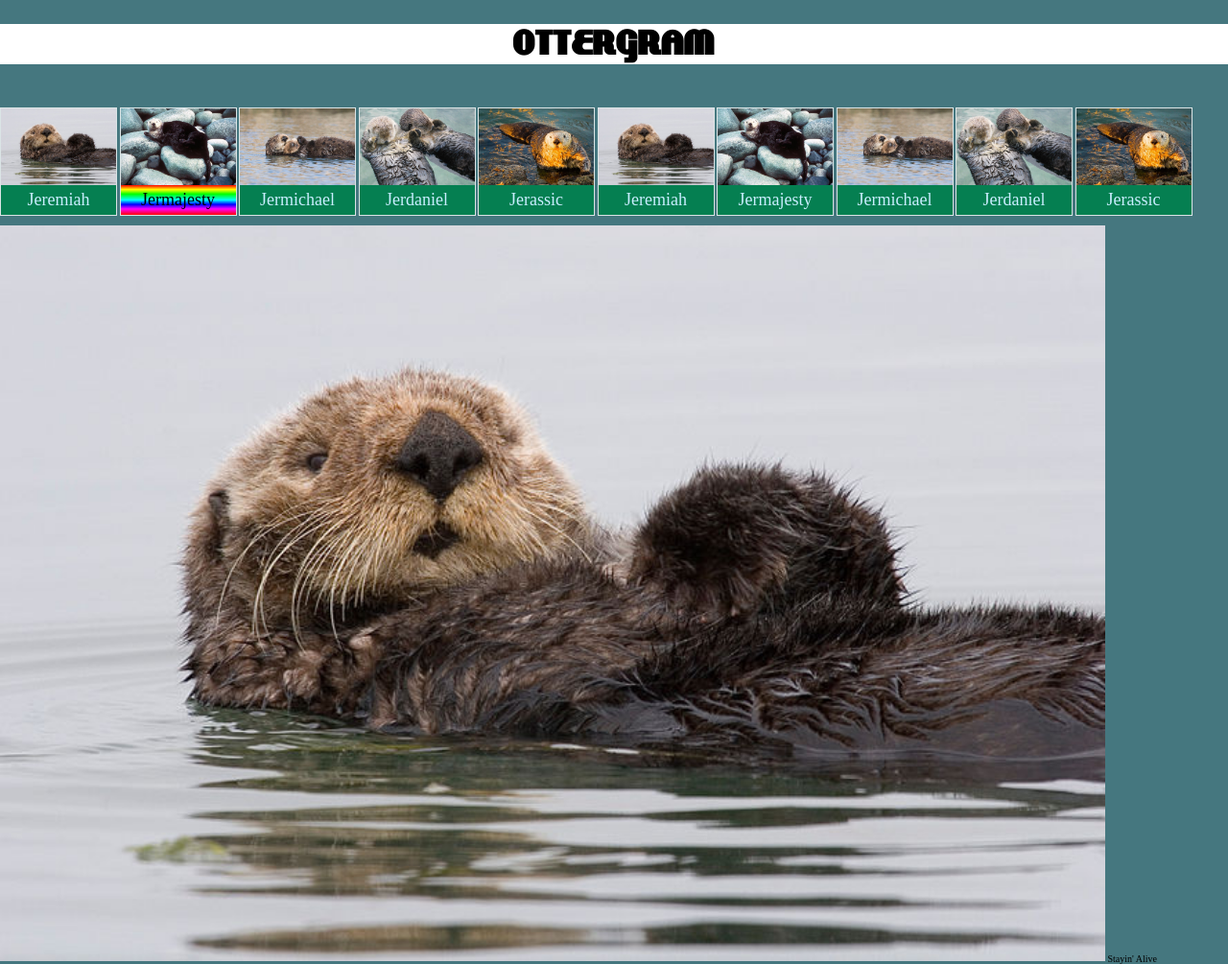
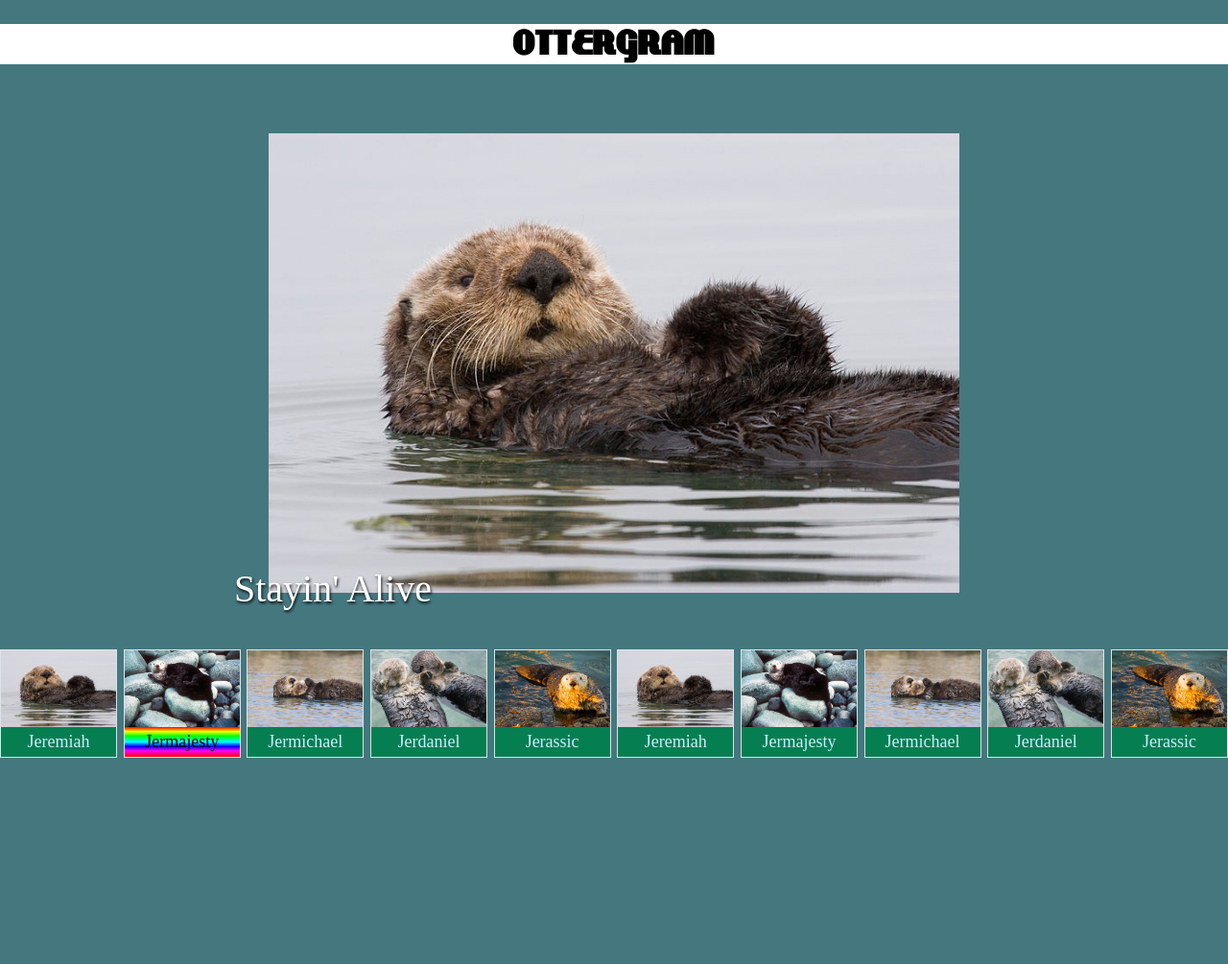
Before and after one commit to SamIAmHarris/OtterGram, a plain HTML site: page index.html in a window 1280 px wide. Shown: the whole page at 96% size. After the commit the page ends 800 px from the top, so only its background shows below. Drawn offline with nearby package versions, Linux system fonts and the light colour scheme.

Commit message:
more work with flexbox. Add multiple flexbox containers to the layout. Also add in a notes.txt doc

```diff
--- a/index.html
+++ b/index.html
@@ -78,8 +78,10 @@
       </ul>
 
       <div class="detail-image-container">
-        <img class="detail-image" src="img/otter1.jpg" alt=""/>
-        <span class="detail-image-title">Stayin' Alive</span>
+        <div class="detail-image-frame">
+          <img class="detail-image" src="img/otter1.jpg" alt=""/>
+          <span class="detail-image-title">Stayin' Alive</span>
+        </div>
       </div>
   </main>
   </body>
--- a/stylesheets/styles.css
+++ b/stylesheets/styles.css
@@ -1,10 +1,22 @@
+@@font-face {
+  font-family: 'airstreamregular';
+  src: url('fonts/Airstream-webfont.eot');
+  src: url('fonts/Airstream-webfont.eot?#iefix') format('embedded-opentype'),
+       url('fonts/Airstream-webfont.woff') format('woff'),
+       url('fonts/Airstream-webfont.ttf') format('truetype'),
+       url('fonts/Airstream-webfont.svg#airstreamregular') format('svg');
+  font-weight: normal;
+  font-style: normal;
+}
+
+
 @font-face {
   font-family: 'lakeshore';
   src: url('fonts/LAKESHOR-webfont.eot');
-  src: url('fonts/LAKESHOR-webfont.eot?iefix') format('embedded-opentype'),
+  src: url('fonts/LAKESHOR-webfont.eot?#iefix') format('embedded-opentype'),
        url('fonts/LAKESHOR-webfont.woff') format('woff'),
-       url('fonts/LAKESHOR-webfont.ttf') format('ttf'),
-       url('fonts/LAKESHOR-webfont.svg'), format('svg');
+       url('fonts/LAKESHOR-webfont.ttf') format('truetype'),
+       url('fonts/LAKESHOR-webfont.svg#lakeshore') format('svg');
   font-weight: normal;
   font-style: normal;
 }
@@ -18,6 +30,24 @@ body {
   flex-direction: column;
   font-size:10px;
   background: rgb(69,119,127);
+}
+
+/* Just two siblings right now in the body flex container
+ flexbox lets us subdivide slex items into flex containers: all about layers
+ working with flexbox you setup things in a non-atomic way (inside out),
+ because you have to setup relationships
+*/
+.main-header {
+  /* flex-grow flex-shrink flex-basis */
+  flex: 0 1 auto;
+}
+
+.main-content {
+  /* flex-grow flex-shrink flex-basis */
+  flex: 1 1 auto;
+  /* these are for this items children. Flex within flex */
+  display: flex;
+  flex-direction: column;
 }
 
 .thumbnail-title {
@@ -36,23 +66,33 @@ body {
 }
 
 .thumbnail-list {
+  flex: 0 1 auto;
   list-style: none;
   padding: 0;
   white-space: nowrap;
   overflow-x: auto;
+  display: flex;
+  justify-content: space-between;
+  /* this tells it to be below the detail image container. Could just
+  put the detail image container higher up in the html but this is a different
+  way to do it*/
+  order: 2;
+}
+
+.detail-image-container {
+  flex: 1 1 auto;
+  display: flex;
+  justify-content: center;
+  align-items: center;
 }
 
 .thumbnail-item {
   border: 1px solid rgb(100%, 100%, 100%);
   border: 1px solid rgba(100%, 100%, 100%, 0.8);
   display: inline-block;
-  width: 120px;
+  min-width: 120px;
+  max-width: 120px;
 }
-
-.thumbnail-item + .thumbnail-item {
-  margin-top: 10px;
-}
-
 
 #jermajesty-otter {
   color: black;
@@ -91,12 +131,17 @@ a {
   width: 90%;
 }
 
-.main-header {
-  /* flex-grow flex-shrink flex-basis */
-  flex: 0 1 auto;
+.detail-image-frame {
+  text-align: center;
+  position: relative;
 }
 
-.main-content {
-  /* flex-grow flex-shrink flex-basis */
-  flex: 1 1 auto;
+.detail-image-title {
+  color:white;
+  font-family: airstreamregular;
+  font-size: 40px;
+  text-shadow: rgba(0,0,0,0.9) 1px 2px 3px;
+  position: absolute;
+  bottom: -16px;
+  left: 4px;
 }
```
Also changed, not shown: notes.txt (added).
